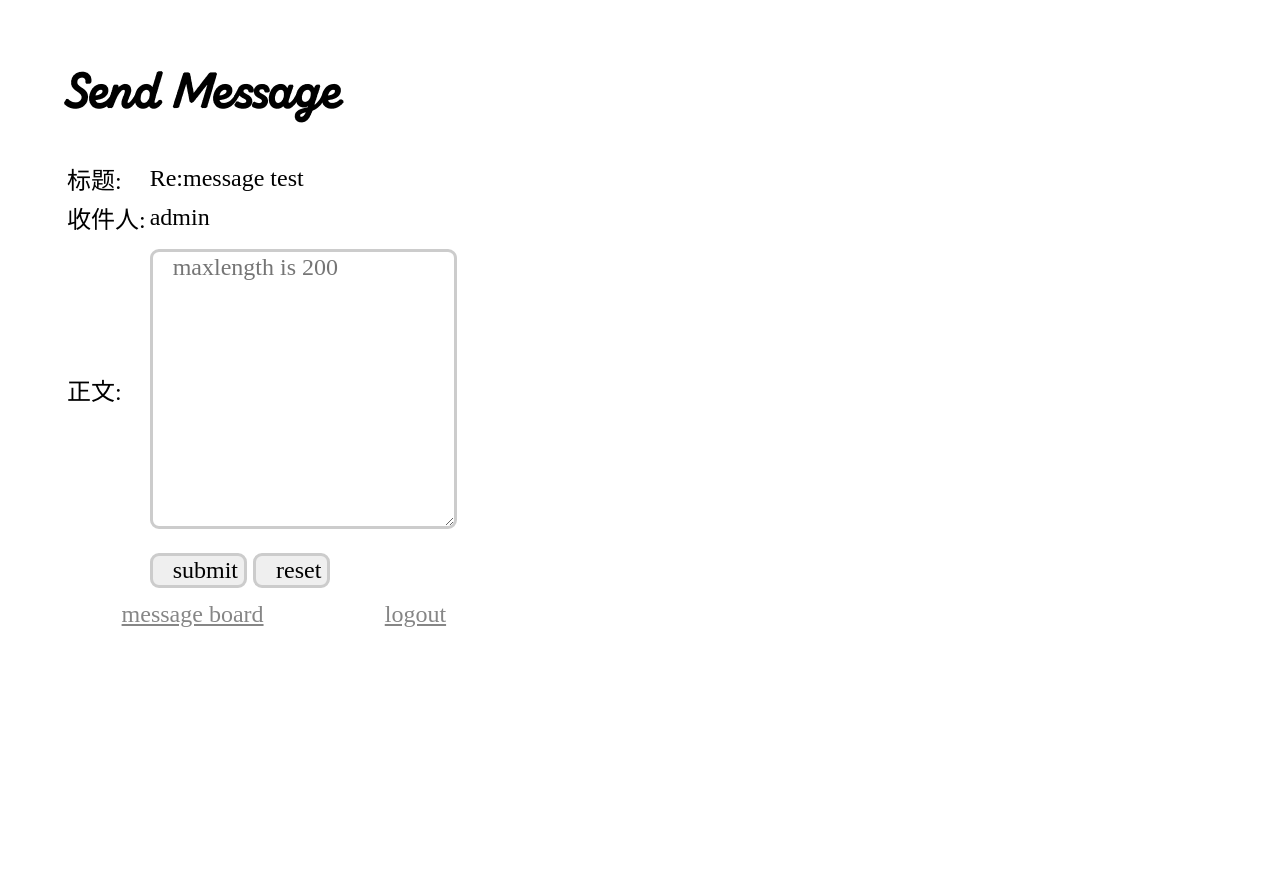
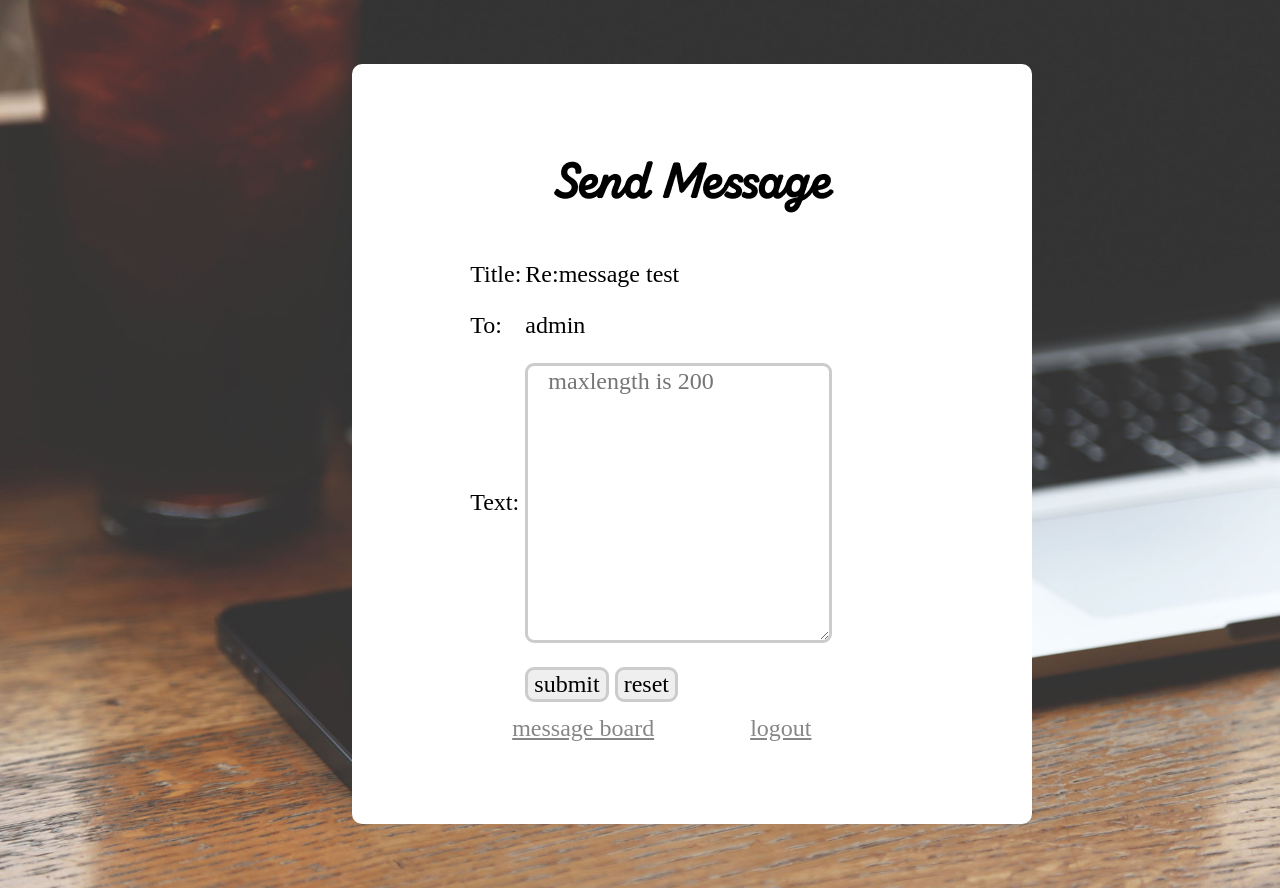
Before and after one commit to Aquilao/message_board, a PHP site: page /reply.php?reply=1 in a window 1280 px wide. Before the commit the page ends 627 px from the top, so only its background shows below. Run offline with PHP 8.4, Linux system fonts and the light colour scheme; a user stored in the database is signed in; data comes from the database, SQL or seed files in the repository; some web fonts are replaced.

Commit message:
[^] Update UI

```diff
--- a/login.php
+++ b/login.php
@@ -29,6 +29,7 @@ if(isset($_POST['user']{3}) && !isset($_POST['user']{10}) && isset($_POST['pwd']
 </head>
 
 <body>
+  <div class="block">
   <h1>Sign In</h1>
   <form action="login.php" method="post">
     <div> <input type="text" name="user" maxlength="10" placeholder="username"/></div>
@@ -36,5 +37,6 @@ if(isset($_POST['user']{3}) && !isset($_POST['user']{10}) && isset($_POST['pwd']
     <div> <button type="submit">sign in</button></div>
     <div> or <a href="signup.php">sign up</a></div>
   </form>
+</div>
 </body>
 </html>
--- a/reply.php
+++ b/reply.php
@@ -44,29 +44,32 @@ if ($result = mysqli_query($db, $select_target)) {
 </head>
 
 <body>
+  <div>
   <h1>Send Message</h1>
   <form action="reply.php?reply=<?php echo "$reply"?>" method="post">
     <table>
       <tr>
-        <td>标题:</td>
-        <td><?php echo "{$title}"; ?></td>
+        <td>Title:</td>
+        <td><pre><?php echo "{$title}"; ?></pre></td>
       </tr>
       <tr>
-        <td>收件人:</td>
-        <td><?php echo "{$target}"; ?></td>
+        <td>To:</td>
+        <td><pre><?php echo "{$target}"; ?></pre></td>
       </tr>
       <tr>
-        <td>正文:</td>
+        <td>Text:</td>
         <td><textarea rows="10" name="message" maxlength="200" placeholder="maxlength is 200"></textarea></td>
       </tr>
       <tr>
         <td></td>
-        <td><input type="submit" value="submit"/>
-          <input type="reset" value="reset"/></td>
+        <td><button type="submit">submit</button>
+            <button type="reset">reset</button>
+        </td>
       </tr>
     </table>
     <a href="./board.php">message board</a>
     <a href="./logout.php">logout</a>
   </form>
+</div>
 </body>
 </html>
--- a/send.php
+++ b/send.php
@@ -34,6 +34,7 @@ if(isset($_POST['title']{0}) && !isset($_POST['title']{15}) && !isset($_POST['ta
 </head>
 
 <body>
+  <div>
   <h1>Send Message</h1>
   <form action="send.php" method="post">
     <table>
@@ -78,5 +79,6 @@ if(isset($_POST['title']{0}) && !isset($_POST['title']{15}) && !isset($_POST['ta
     <a href="./board.php">message board</a>
     <a href="./logout.php">logout</a>
   </form>
+  </div>
 </body>
 </html>
--- a/signup.php
+++ b/signup.php
@@ -31,6 +31,7 @@ if(isset($_POST['user']{3}) && !isset($_POST['user']{10}) && isset($_POST['pwd']
 </head>
 
 <body>
+  <div class="block">
   <h1>Sign Up</h1>
   <form action="./signup.php" method="post">
     <div> <input type="text" name="user" maxlength="10" placeholder="username"/></div>
@@ -38,5 +39,6 @@ if(isset($_POST['user']{3}) && !isset($_POST['user']{10}) && isset($_POST['pwd']
     <div> <button type="submit">sign up</button></div>
     <div> or <a href="login.php">sign in</a></div>
   </form>
+</div>
 </body>
 </html>
--- a/style/send.css
+++ b/style/send.css
@@ -1,24 +1,42 @@
 h1 {
   font-family: 'zing_script';
+  text-align: center;
 }
 
-body{
+body {
+  background-image: url('../img/bg.jpg');
+  background-repeat: no-repeat;
+  background-size: cover;
   margin: 5% 5%;
   font-size: 24px;
   font-family: 'WeiRuanYaHei';
+}
+
+div {
+  margin: 5% 25%;
+  padding: 5% 10%;
+  background-color: white;
+  width: 450px;
+  border-radius: 10px;
 }
 
 table {
   font-size: 24px;
 }
 
+pre {
+  margin: 10px auto;
+  font-size: 24px;
+  font-family: 'WeiRuanYaHei';
+}
+
 a {
-  margin: 0 5%;
+  margin: 20% 10%;
   color: #868686;
 }
 
 input,textarea {
-    padding-left: 20px;
+  padding-left: 20px;
 }
 
 input,button,textarea,select,option {
```
Also changed, not shown: board.php (+7 -5 lines), style/board.css (+8 -1 lines), style/login.css (+12 -0 lines), img/bg.jpg (added).
